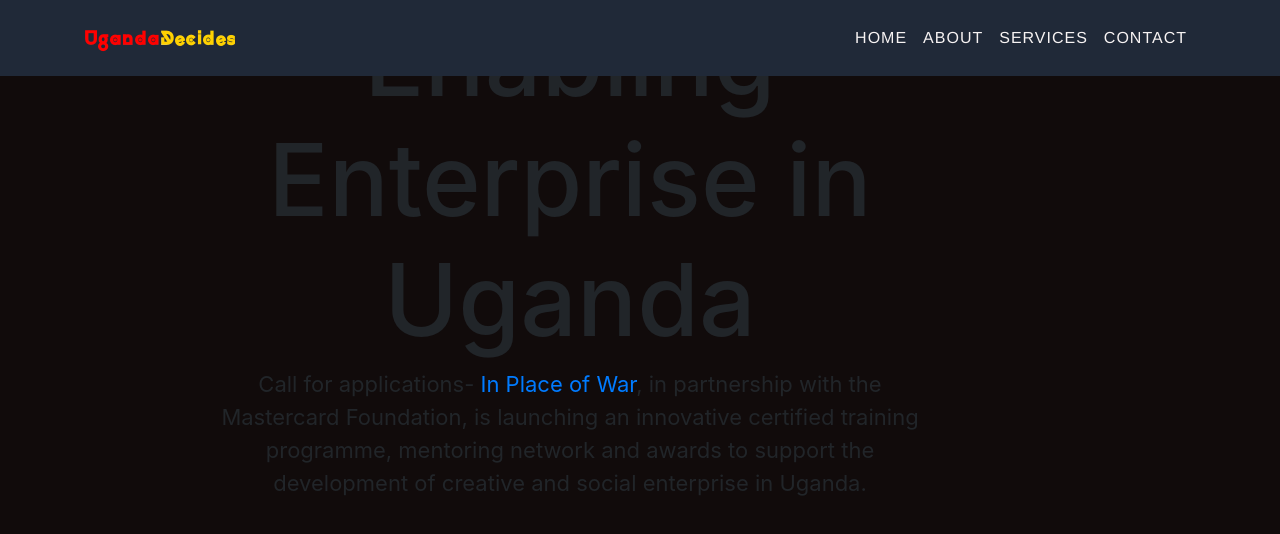
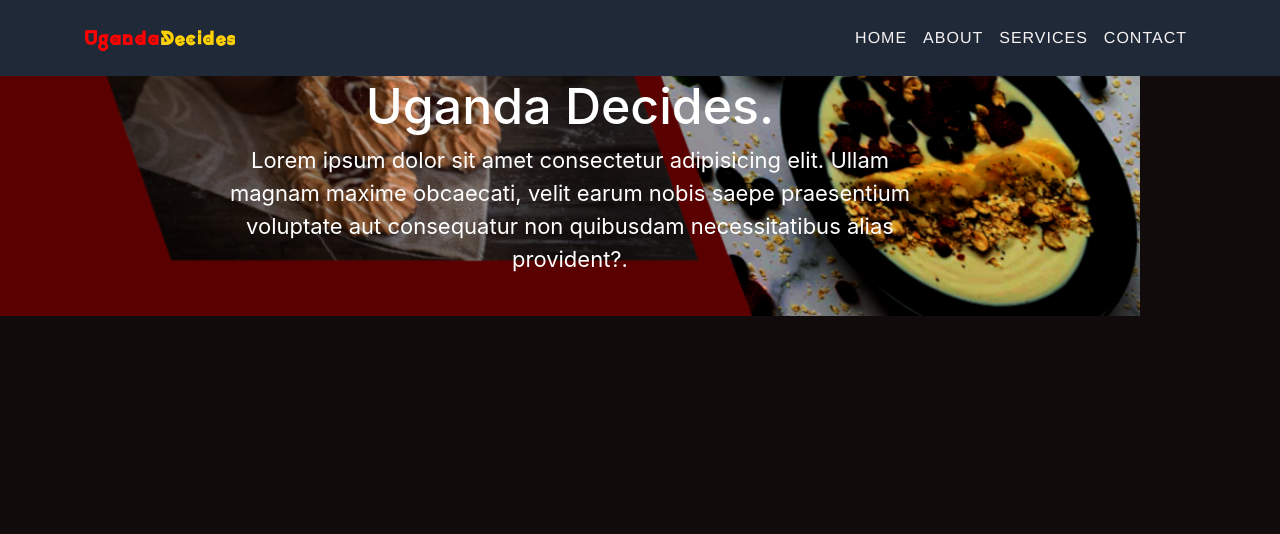
Before and after one commit to CodeForUganda/service-charts-ug-, a React (Create React App) app: page / in a window 1280 px wide. Shown: the top 534 px of the page. Built offline with nearby package versions, Linux system fonts and the light colour scheme.

Commit message:
Add hero section

```diff
--- a/src/App.css
+++ b/src/App.css
@@ -1,38 +1,8 @@
-.App {
-  text-align: center;
+*{
+  padding: 0;
+  margin: 0%;
+  box-sizing: border-box;
 }
-
-.App-logo {
-  height: 40vmin;
-  pointer-events: none;
+.app{
+  width: 100%
 }
-
-@media (prefers-reduced-motion: no-preference) {
-  .App-logo {
-    animation: App-logo-spin infinite 20s linear;
-  }
-}
-
-.App-header {
-  background-color: #282c34;
-  min-height: 100vh;
-  display: flex;
-  flex-direction: column;
-  align-items: center;
-  justify-content: center;
-  font-size: calc(10px + 2vmin);
-  color: white;
-}
-
-.App-link {
-  color: #61dafb;
-}
-
-@keyframes App-logo-spin {
-  from {
-    transform: rotate(0deg);
-  }
-  to {
-    transform: rotate(360deg);
-  }
-}
--- a/src/components/Hero.js
+++ b/src/components/Hero.js
@@ -1,23 +1,27 @@
 import React from "react";
-import bg from "../assets/img/bg.png";
+
 
 const Hero = () => {
   return (
-       <header class="masthead">
-      <div class="intro-body">
-        <div class="container">
-          <div class="row">
-            <div class="col-lg-8 mx-auto">
-              <h1 class="brand-heading">Enabling Enterprise in Uganda</h1>
-<p class="intro-text">Call for applications- <a href="https://inplaceofwar.net/">In Place of War</a>, in partnership with the Mastercard Foundation, is launching an innovative certified training programme, mentoring network and awards to support the development of creative and social enterprise in Uganda.</p>
-              <a href="#about" class="btn btn-circle js-scroll-trigger">
-                <i class="fa fa-angle-double-down animated"></i>
+    <header className="masthead"
+
+    >
+      <div className="intro-body">
+        <div className="container">
+          <div className="row">
+            <div className="col-lg-8 mx-auto">
+              <h1 className="brand-heading">Uganda Decides.</h1>
+<p className="intro-text">
+    Lorem ipsum dolor sit amet consectetur adipisicing elit. Ullam magnam maxime obcaecati, velit earum nobis saepe praesentium voluptate aut consequatur non quibusdam necessitatibus alias provident?.</p>
+              <a href="#about" className="btn btn-circle js-scroll-trigger">
+                <i className="fa fa-angle-double-down animated"></i>
               </a>
             </div>
           </div>
         </div>
       </div>
-    </header>  );
+    </header>
+  );
 };
 
 export default Hero;
--- a/src/components/Navbar.js
+++ b/src/components/Navbar.js
@@ -31,25 +31,25 @@ export const Navbar = () => {
         <div className="collapse navbar-collapse" id="navbarResponsive">
           <ul className="navbar-nav ml-auto">
             <li className="nav-item active">
-              <a className="nav-link" href="#">
+              <Link className="nav-link"  to="/">
                 Home
                 <span className="sr-only">(current)</span>
-              </a>
+                </Link>
             </li>
             <li className="nav-item">
-              <a className="nav-link" href="#">
+              <Link className="nav-link" to="/">
                 About
-              </a>
+              </Link>
             </li>
             <li className="nav-item">
-              <a className="nav-link" href="#">
+              <Link className="nav-link" to="/">
                 Services
-              </a>
+              </Link>
             </li>
             <li className="nav-item">
-              <a className="nav-link" href="#">
+              <Link className="nav-link" to="/">
                 Contact
-              </a>
+              </Link>
             </li>
           </ul>
         </div>
--- a/src/index.css
+++ b/src/index.css
@@ -25,6 +25,7 @@ body {
   text-transform: uppercase;
   border-bottom: 1px solid var(--color2);
   background-color: var(--color1);
+  position: relative;
 }
 
 #mainNav .navbar-toggler {
@@ -84,21 +85,21 @@ body {
     outline: none;
     background-color: var(--color2);
   }
+
   #mainNav .nav-link.active:hover {
     color: white;
   }
 }
 
 /* STYLES FOR THE HEADER SECTION.  */
-masthead {
+.masthead {
   display: table;
-  width: 100%;
-  height: auto;
-  padding: 200px 0;
+  min-width: 1000px;
+  height: 100vh;
   text-align: center;
   color: white;
-  background: url("../src/assets/img/bg.png") no-repeat bottom center scroll;
-  /* background-color: black; */
+  background: url("../src/assets/img/bg2.png") no-repeat bottom center scroll;
+  background-color: black;
   -webkit-background-size: cover;
   -moz-background-size: cover;
   -o-background-size: cover;
@@ -108,6 +109,7 @@ masthead {
 .masthead .intro-body {
   display: table-cell;
   vertical-align: middle;
+  color: white;
 }
 
 .masthead .intro-body .brand-heading {
@@ -124,9 +126,14 @@ masthead {
     padding: 0;
   }
   .masthead .intro-body .brand-heading {
-    font-size: 100px;
+    font-size: 50px;
   }
   .masthead .intro-body .intro-text {
     font-size: 22px;
   }
 }
+.btn-circle:focus, .btn-circle:hover {
+  color: white;
+  outline: none;
+  background: rgba(255, 255, 255, 0.1);
+}
```
Also changed, not shown: src/assets/img/bg2.png (added), src/assets/img/intro-bg.png (added).
